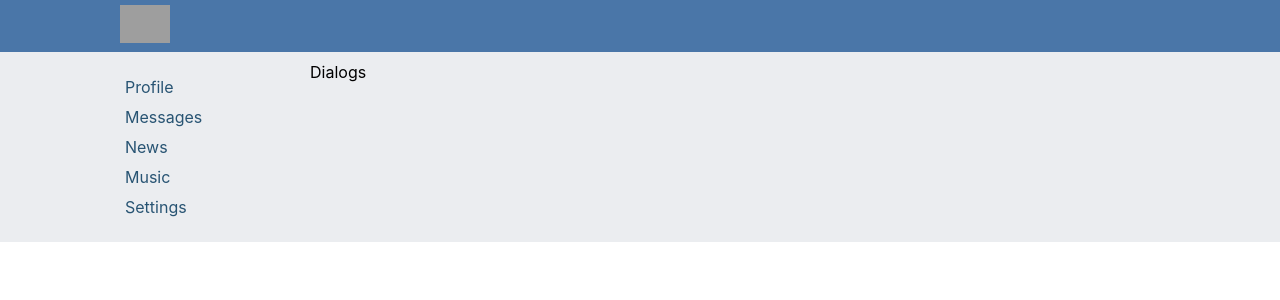
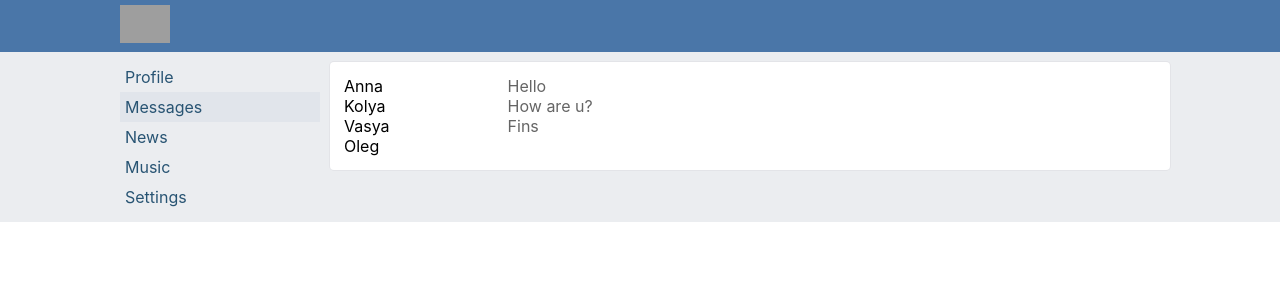
Before and after one commit to mishindmitry95/SocialNetwork, a React (Create React App) app: page /messages in a window 1280 px wide. Shown: the top 300 px of the page. Built offline with nearby package versions, Linux system fonts and the light colour scheme; grey boxes are pictures that could not be loaded.

Commit message:
made dialogs

```diff
--- a/src/App.css
+++ b/src/App.css
@@ -7,10 +7,19 @@
 	margin: 0 auto;
 }
 
-.flex-container {
-	display: flex;
+.main-content {
+	display: grid;
+	grid-template-columns: 2fr 8fr;
+	grid-template-areas:
+	"sidebar pb";
+	grid-column-gap: 10px;
+	padding: 10px 0;
 }
 
-.main-content {
-	padding: 10px 0;
+.page_body {
+	grid-area: pb;
 }
+
+.sidebar {
+	grid-area: sidebar;
+}
--- a/src/App.js
+++ b/src/App.js
@@ -11,10 +11,14 @@ const App = () => {
 		<BrowserRouter>
 			<div className="app-wrapper">
 				<Header />
-				<div className="main-content fixed-container flex-container">
-					<Navbar />
-					<Route path="/profile" component={Profile} />
-					<Route path="/messages" component={Dialogs} />
+				<div className="main-content fixed-container">
+					<div className="sidebar">
+						<Navbar />
+					</div>
+					<div className="page_body">
+						<Route path="/profile" component={Profile} />
+						<Route path="/messages" component={Dialogs} />
+					</div>
 				</div>
 			</div>
 		</BrowserRouter>
--- a/src/components/Dialogs/Dialogs.jsx
+++ b/src/components/Dialogs/Dialogs.jsx
@@ -1,10 +1,21 @@
 import React from "react";
 import Classes from './Dialogs.module.css'
+import {NavLink} from 'react-router-dom';
 
 const Dialogs = () => {
 	return (
-		<div>
-			Dialogs
+		<div className={Classes.DialogsContainer}>
+			<ul className={Classes.Dialogs}>
+				<li className={Classes.Dialog}><NavLink to='/#' className={Classes.Link} >Anna</NavLink></li>
+				<li className={Classes.Dialog}><NavLink to='/#' className={Classes.Link} >Kolya</NavLink></li>
+				<li className={Classes.Dialog}><NavLink to='/#' className={Classes.Link} >Vasya</NavLink></li>
+				<li className={Classes.Dialog}><NavLink to='/#' className={Classes.Link} >Oleg</NavLink></li>
+			</ul>
+			<ul className={Classes.Messages}>
+				<li className={Classes.Message}>Hello</li>
+				<li className={Classes.Message}>How are u?</li>
+				<li className={Classes.Message}>Fins</li>
+			</ul>
 		</div>
 	);
 }
--- a/src/components/Dialogs/Dialogs.module.css
+++ b/src/components/Dialogs/Dialogs.module.css
@@ -0,0 +1,36 @@
+.DialogsContainer {
+	display: grid;
+	padding: 10px;
+	border: 1px solid transparent;
+	border-radius: 4px;
+	grid-template-columns: 2fr 8fr;
+	background-color: #fff;
+	box-sizing: border-box;
+	box-shadow: 0 0 0 1px #e3e4e8;
+}
+
+.Dialogs {
+	list-style: none;
+	margin: 0;
+	padding: 3px;
+}
+
+.Link {
+	text-decoration: none;
+	color: #000;
+}
+
+.Link:hover {
+	color: #656565;
+}
+
+.active {
+	color: #285473;
+}
+
+.Messages {
+	list-style: none;
+	margin: 0;
+	padding: 3px;
+	color: #656565;
+}
--- a/src/components/Header/Header.jsx
+++ b/src/components/Header/Header.jsx
@@ -3,14 +3,14 @@ import Classes from './Header.module.css'
 
 const Header = () => {
 	return (
-		<header className={Classes.header}>
+		<div className={Classes.header}>
 			<div className={`${Classes.header_content} fixed-container`}>
 				<img
 					src="https://avatars2.githubusercontent.com/u/1478241?s=280&v=4"
 					alt="VK_photo"
 				/>
 			</div>
-		</header>
+		</div>
 	);
 }
 
--- a/src/components/Navbar/Navbar.jsx
+++ b/src/components/Navbar/Navbar.jsx
@@ -4,15 +4,15 @@ import {NavLink} from "react-router-dom";
 
 const Navbar = () => {
 	return (
-		<nav className={Classes.nav}>
+		<div className={Classes.nav}>
 			<ul className={Classes.list}>
-				<li className={Classes.item}><NavLink to="/profile" className={Classes.link}>Profile</NavLink></li>
-				<li className={Classes.item}><NavLink to="/messages" className={Classes.link}>Messages</NavLink></li>
-				<li className={Classes.item}><NavLink to="/news" className={Classes.link}>News</NavLink></li>
-				<li className={Classes.item}><NavLink to="/music" className={Classes.link}>Music</NavLink></li>
-				<li className={Classes.item}><NavLink to="/settings" className={Classes.link}>Settings</NavLink></li>
+				<li className={Classes.item}><NavLink to="/profile" className={Classes.link} activeClassName={Classes.active}>Profile</NavLink></li>
+				<li className={Classes.item}><NavLink to="/messages" className={Classes.link} activeClassName={Classes.active}>Messages</NavLink></li>
+				<li className={Classes.item}><NavLink to="/news" className={Classes.link} activeClassName={Classes.active}>News</NavLink></li>
+				<li className={Classes.item}><NavLink to="/music" className={Classes.link} activeClassName={Classes.active}>Music</NavLink></li>
+				<li className={Classes.item}><NavLink to="/settings" className={Classes.link} activeClassName={Classes.active}>Settings</NavLink></li>
 			</ul>
-		</nav>
+		</div>
 	);
 }
 
--- a/src/components/Navbar/Navbar.module.css
+++ b/src/components/Navbar/Navbar.module.css
@@ -1,25 +1,24 @@
-.nav {
-	max-width: 200px;
-	width: 100%;
-}
-
 .list {
 	margin: 0;
-	padding: 10px;
+	padding: 0 10px;
 	list-style: none;
 }
 
-.item {
+.link {
+	display: block;
 	padding: 5px;
+	width: 100%;
+	height: 100%;
+	color: #285473;
+	text-decoration: none;
 }
 
-.item:hover {
+.link:hover {
 	background: #e1e5eb;
 	border-radius: 2px;
 	cursor: pointer;
 }
 
-.link {
-	color: #285473;
-	text-decoration: none;
+.active {
+	background: #e1e5eb;
 }
```
Also changed, not shown: src/components/Profile/MyPosts/Post/Post.jsx (+1 -1 lines).
